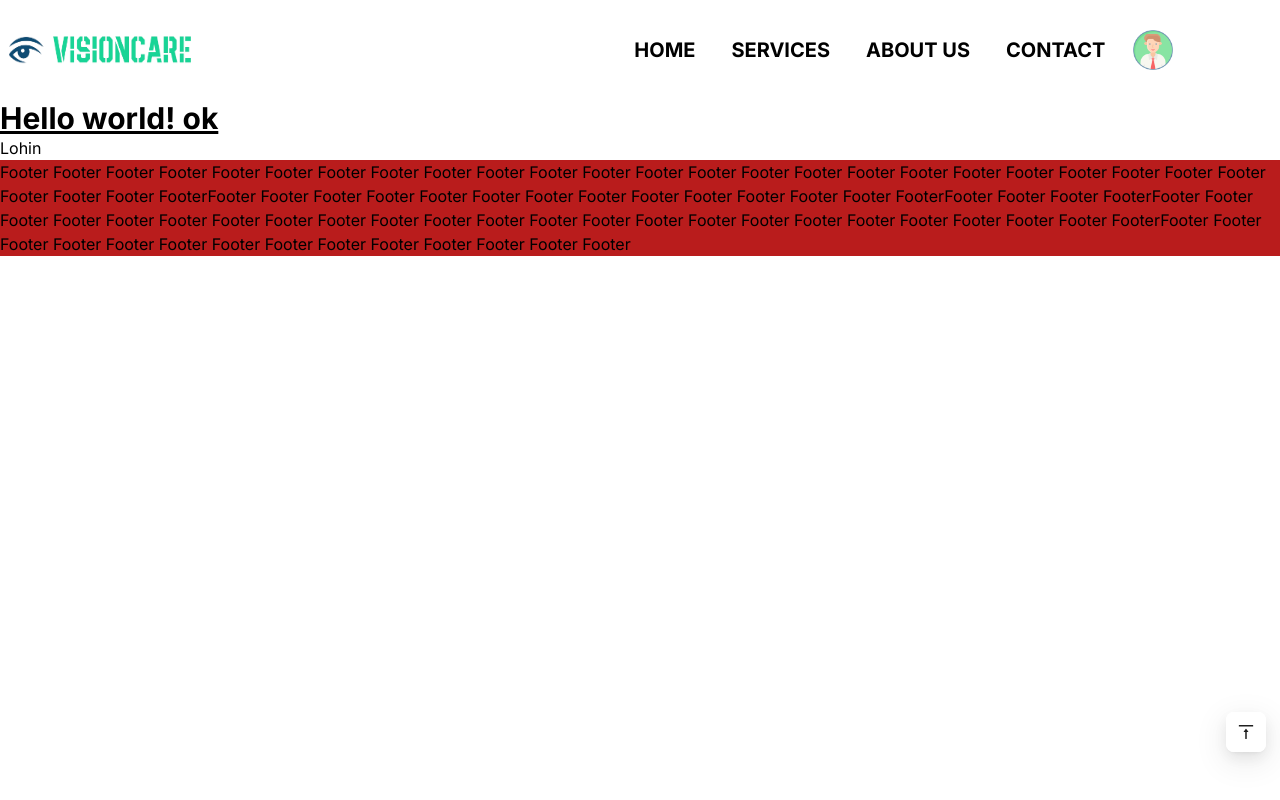
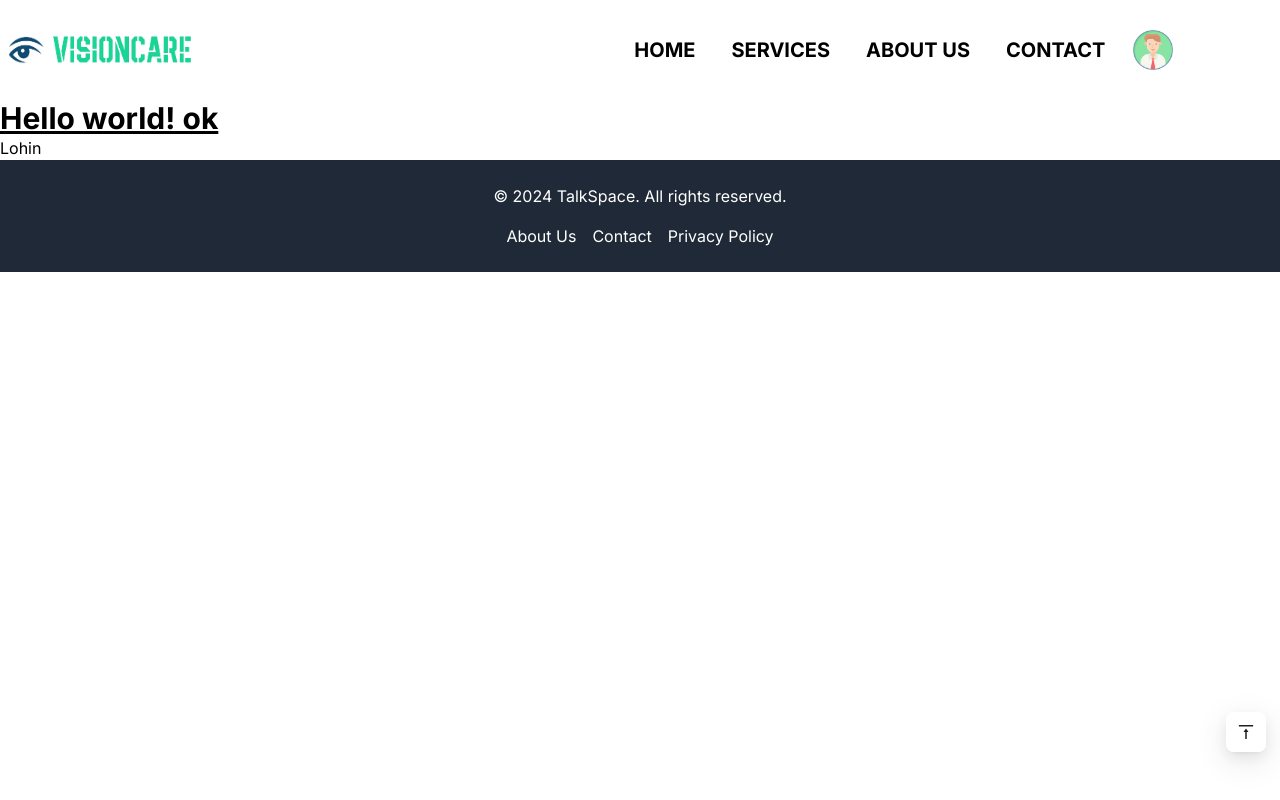
Before and after one commit to akashsdk/shaplamart, a Next.js app: page / in a window 1280 px wide. Built offline with nearby package versions, Linux system fonts and the light colour scheme.

Commit message:
Update Footer.tsx

```diff
--- a/src/app/components/Footer.tsx
+++ b/src/app/components/Footer.tsx
@@ -1,92 +1,19 @@
 "use client";
-import React from 'react'
+import React from 'react';
 
-function Footer() {
+const Footer: React.FC = () => {
   return (
-    <div className='bg-red-700'>
-      Footer
-      Footer
-      Footer
-      Footer
-      Footer
-      Footer
-      Footer
-      Footer
-      Footer
-      Footer
-      Footer
-      Footer
-      Footer
-      Footer
-      Footer
-      Footer
-      Footer
-      Footer
-      Footer
-      Footer
-      Footer
-      Footer
-      Footer
-      Footer
-      Footer
-      Footer
-      Footer
-      FooterFooter
-      Footer
-      Footer
-      Footer
-      Footer
-      Footer
-      Footer
-      Footer
-      Footer
-      Footer
-      Footer
-      Footer
-      Footer
-      FooterFooter
-      Footer
-      Footer
-      FooterFooter
-      Footer
-      Footer
-      Footer
-      Footer
-      Footer
-      Footer
-      Footer
-      Footer
-      Footer
-      Footer
-      Footer
-      Footer
-      Footer
-      Footer
-      Footer
-      Footer
-      Footer
-      Footer
-      Footer
-      Footer
-      Footer
-      Footer
-      FooterFooter
-      Footer
-      Footer
-      Footer
-      Footer
-      Footer
-      Footer
-      Footer
-      Footer
-      Footer
-      Footer
-      Footer
-      Footer
-      Footer
-
-    </div>
-  )
+    <footer className="bg-gray-800 text-white py-6">
+      <div className="container mx-auto text-center">
+        <p>&copy; {new Date().getFullYear()} TalkSpace. All rights reserved.</p>
+        <ul className="flex justify-center space-x-4 mt-4">
+          <li><a href="/about" className="hover:underline">About Us</a></li>
+          <li><a href="/contact" className="hover:underline">Contact</a></li>
+          <li><a href="/privacy" className="hover:underline">Privacy Policy</a></li>
+        </ul>
+      </div>
+    </footer>
+  );
 }
 
-export default Footer
+export default Footer;
```
